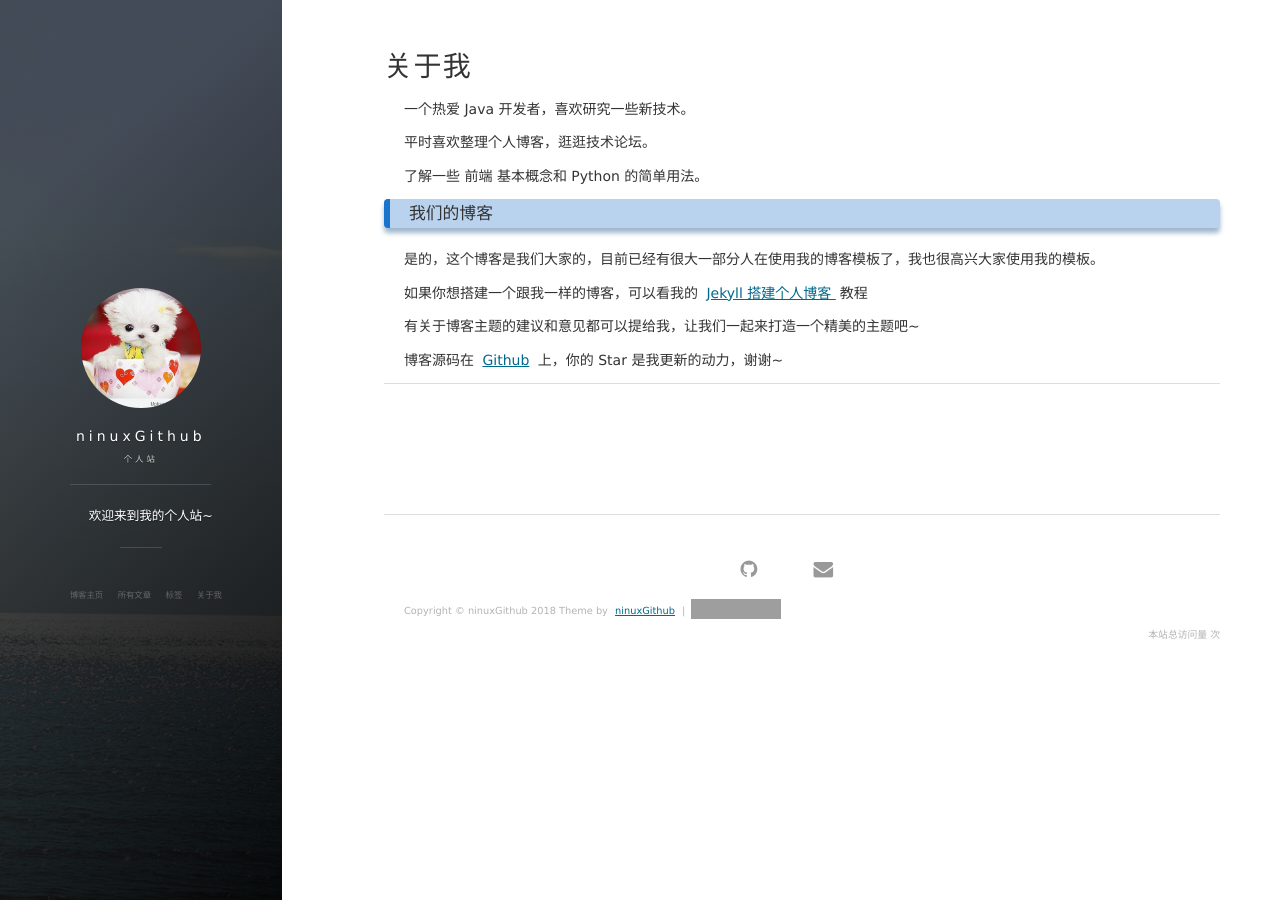
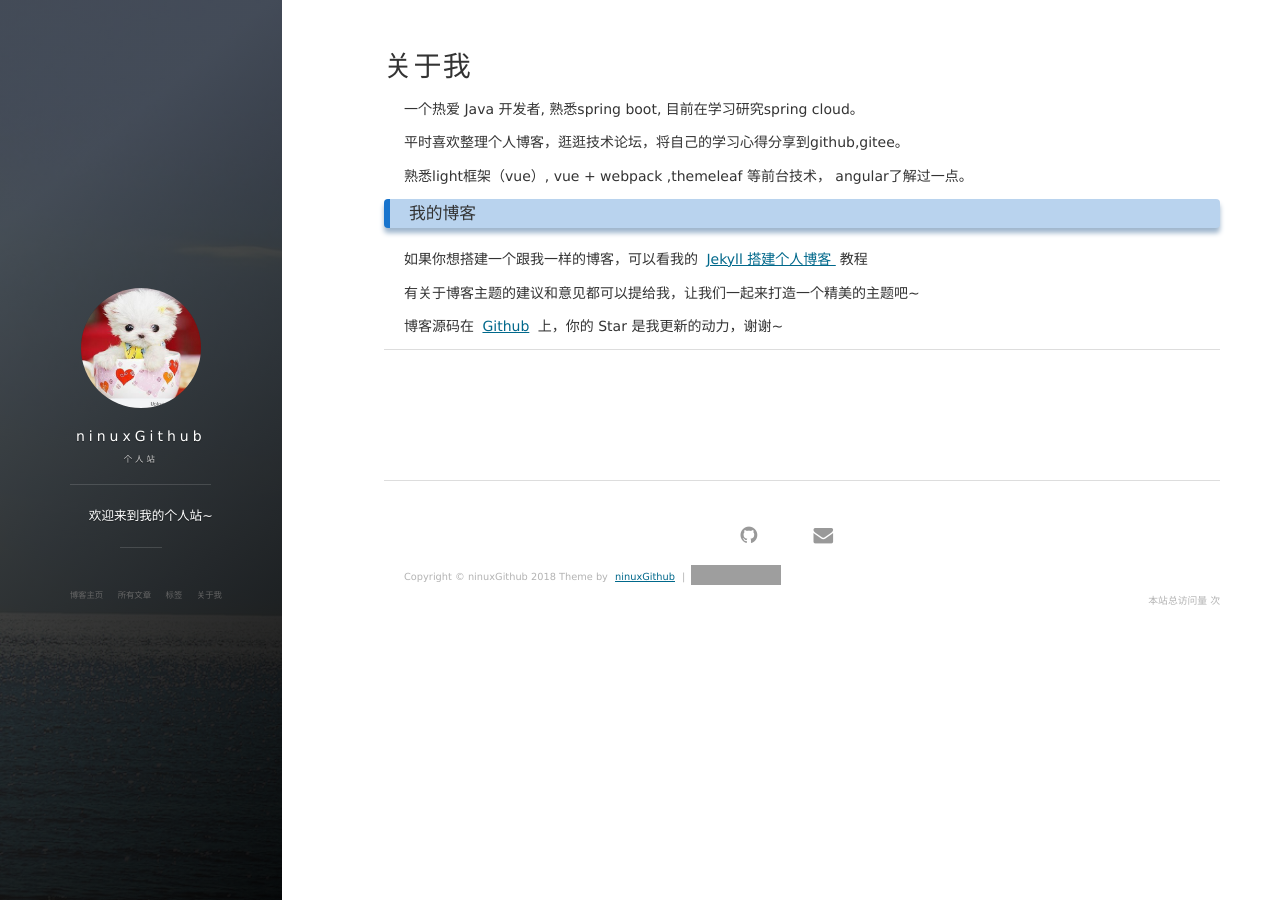
Before and after one commit to ninuxGithub/ninuxGithub.github.io, a Jekyll site: the page built from about.md, in a window 1280 px wide. Built offline with Jekyll 4.4.1, drawn with Linux system fonts in a browser that asks for light colours; nearby versions of some CDN libraries; comment, search, counter and statistics services are not loaded; grey boxes are pictures that could not be loaded.

Commit message:
modify about me

```diff
--- a/about.md
+++ b/about.md
@@ -3,19 +3,15 @@ layout: page
 title: 关于我
 ---
 
-一个热爱 Java 开发者，喜欢研究一些新技术。
+一个热爱 Java 开发者, 熟悉spring boot, 目前在学习研究spring cloud。
 <p>
-平时喜欢整理个人博客，逛逛技术论坛。
+平时喜欢整理个人博客，逛逛技术论坛，将自己的学习心得分享到github,gitee。
 <p>
-了解一些 前端 基本概念和 Python 的简单用法。
+熟悉light框架（vue）, vue + webpack ,themeleaf 等前台技术， angular了解过一点。
 
 <p>
 
-<h3> 我们的博客 </h3>
-
-<p>
-
-是的，这个博客是我们大家的，目前已经有很大一部分人在使用我的博客模板了，我也很高兴大家使用我的模板。
+<h3> 我的博客 </h3>
 
 <p>
 
```
